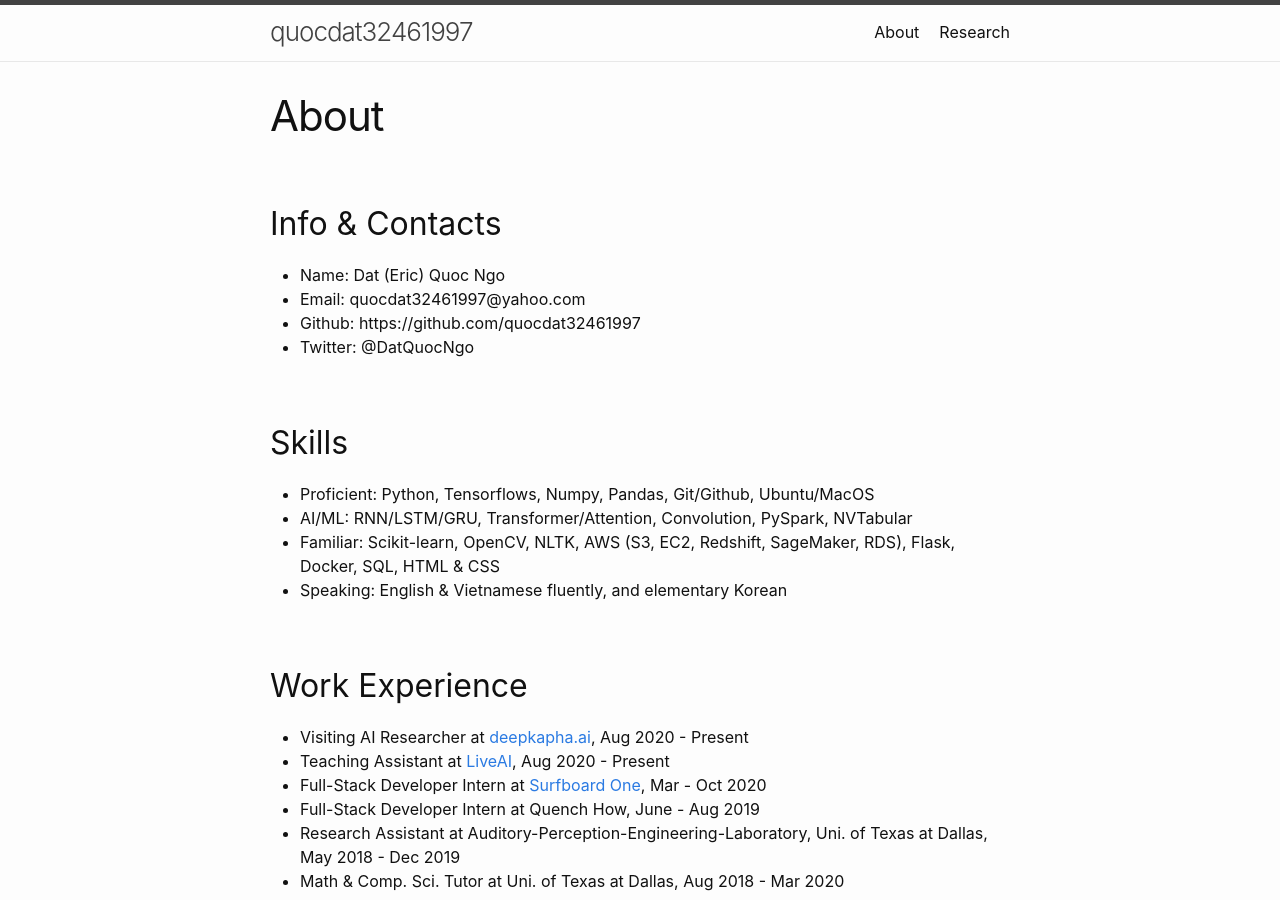
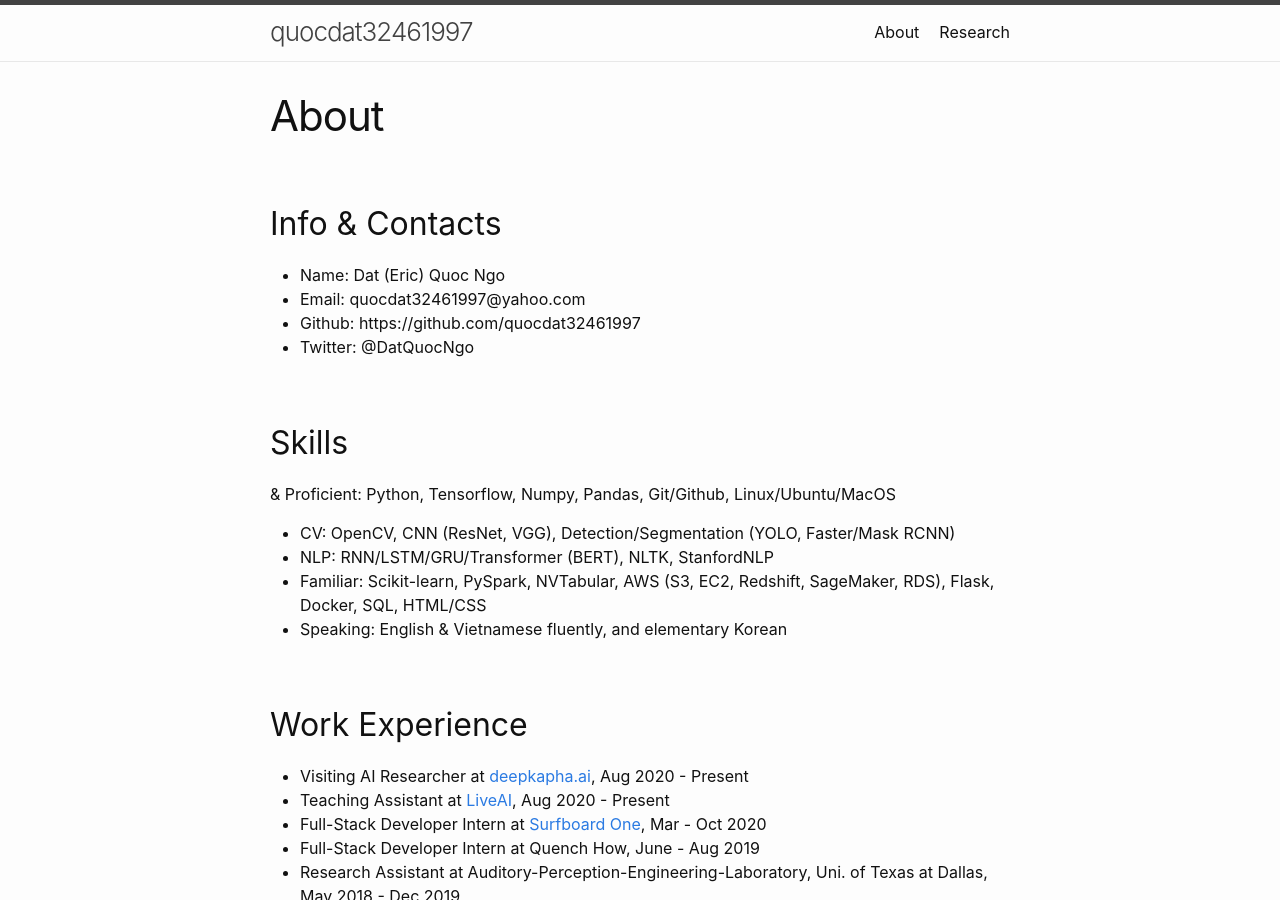
Before and after one commit to quocdat32461997/quocdat32461997.github.io, a Jekyll site: the page built from about.md, in a window 1280 px wide and 900 px high. Built offline with Jekyll 4.4.1, drawn with Linux system fonts in a browser that asks for light colours.

Commit message:
Update about.md

```diff
--- a/about.md
+++ b/about.md
@@ -11,9 +11,10 @@ permalink: /about/
 * Twitter: @DatQuocNgo
 
 ## Skills
-* Proficient: 	Python, Tensorflows, Numpy, Pandas, Git/Github, Ubuntu/MacOS
-* AI/ML: 	RNN/LSTM/GRU, Transformer/Attention, Convolution, PySpark, NVTabular
-* Familiar:	Scikit-learn, OpenCV, NLTK, AWS (S3, EC2, Redshift, SageMaker, RDS), Flask, Docker, SQL, HTML & CSS
+&	Proficient: 	Python, Tensorflow, Numpy, Pandas, Git/Github, Linux/Ubuntu/MacOS
+*	CV:	OpenCV, CNN (ResNet, VGG), Detection/Segmentation (YOLO, Faster/Mask RCNN)
+*	NLP: 	RNN/LSTM/GRU/Transformer (BERT), NLTK, StanfordNLP
+*	Familiar:	Scikit-learn, PySpark, NVTabular, AWS (S3, EC2, Redshift, SageMaker, RDS), Flask, Docker, SQL, HTML/CSS
 * Speaking: English & Vietnamese fluently, and elementary Korean
 
 ## Work Experience
```
